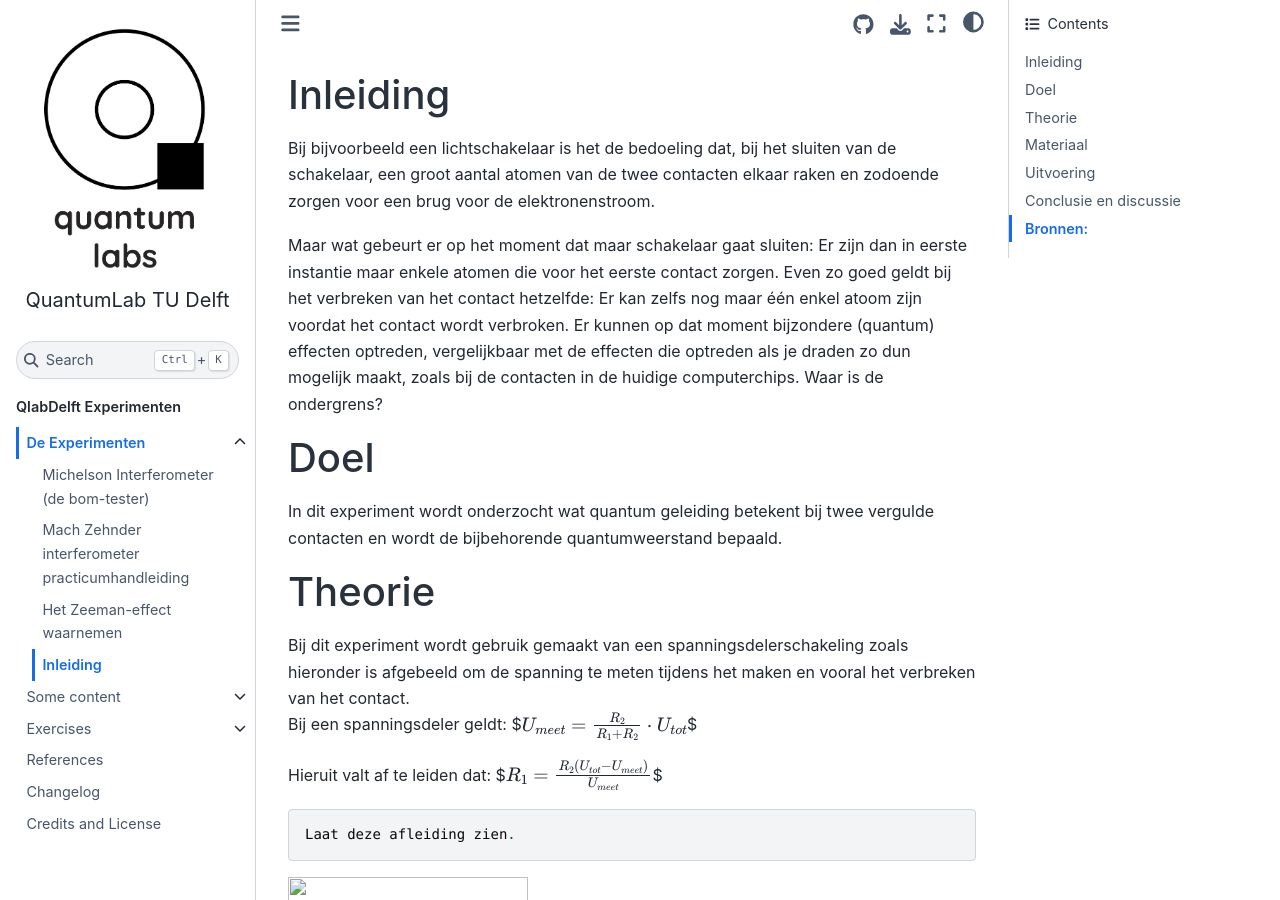
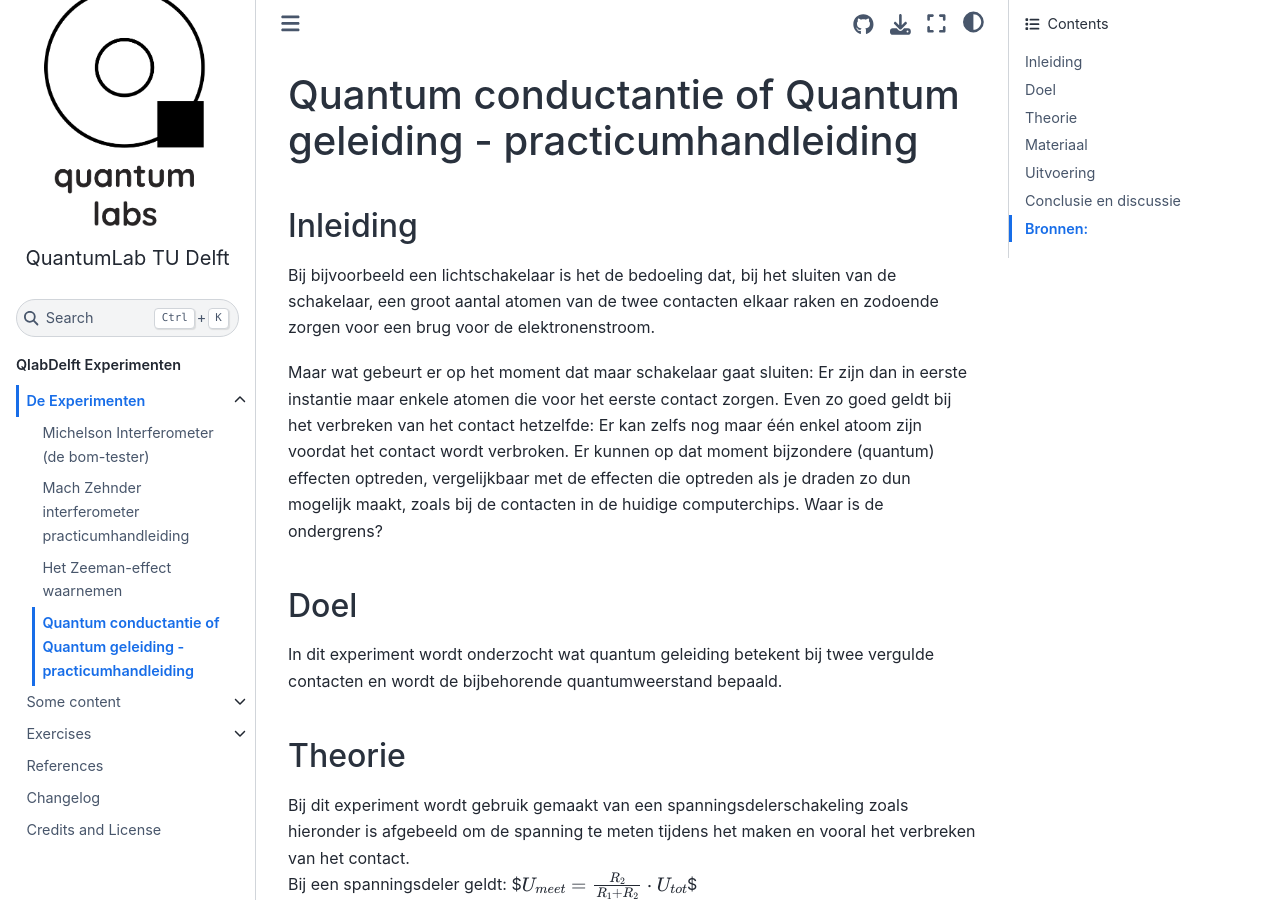
Before and after one commit to sparxification/QLabDelft, a Jupyter Book: the page built from book/experimenten/conductantie.md, in a window 1280 px wide and 900 px high. Built offline with Jupyter Book 1.0.4 settings and Sphinx 7.4.7 and the Sphinx Book theme 1.1.4, drawn with Linux system fonts in a browser that asks for light colours; pages that are not in the unit, such as notebooks, are missing from menus; comment, search, counter and statistics services are not loaded.

Commit message:
cond-hoofdstuken titels

```diff
--- a/book/experimenten/conductantie.md
+++ b/book/experimenten/conductantie.md
@@ -1,4 +1,6 @@
-# Inleiding
+# Quantum conductantie of Quantum geleiding - practicumhandleiding
+
+## Inleiding
 
 Bij bijvoorbeeld een lichtschakelaar is het de bedoeling dat, bij het
 sluiten van de schakelaar, een groot aantal atomen van de twee contacten
@@ -13,13 +15,13 @@ effecten optreden, vergelijkbaar met de effecten die optreden als je
 draden zo dun mogelijk maakt, zoals bij de contacten in de huidige
 computerchips. Waar is de ondergrens?
 
-# Doel
+## Doel
 
 In dit experiment wordt onderzocht wat quantum geleiding betekent bij
 twee vergulde contacten en wordt de bijbehorende quantumweerstand
 bepaald.
 
-# Theorie
+## Theorie
 
 Bij dit experiment wordt gebruik gemaakt van een
 spanningsdelerschakeling zoals hieronder is afgebeeld om de spanning te
@@ -103,7 +105,7 @@ is de draad weer dikker en kan de warmte in de bulk van het materiaal
 worden opgenomen. Vandaar dat dit experiment gewoon bij
 kamertemperatuur, op je werktafel kan worden uitgevoerd.*
 
-# Materiaal
+## Materiaal
 
 De opstelling bestaat uit de volgende onderdelen:
 
@@ -130,7 +132,7 @@ bestaat alleen uit een batterijvoeding voor de regeling van
 U<sub>totaal</sub> , een versterker voor de luidspreker en
 aansluitpunten voor verbindingen naar de oscilloscoop en toongenerator.
 
-# Uitvoering
+## Uitvoering
 
 Dit is samenvattend wat we gaan doen:
 
@@ -231,11 +233,11 @@ zetten en het contact bijstellen met de stelschroef.
     de richtingscoëfficiënt (helling) van deze grafiek kan tenslotte de
     Quantumweerstand worden bepaald.
 
-# Conclusie en discussie
+## Conclusie en discussie
 
 Zelf doen.
 
-# Bronnen:
+## Bronnen:
 
 *Delen van deze publicatie zijn overgenomen uit het NVOX artikel:
 “Quantum in je lichtschakelaar”.*
```
